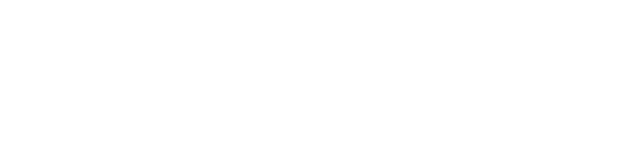
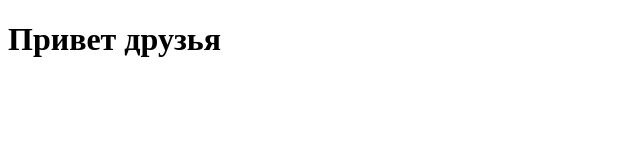
Before and after one commit to nightmarakesh/DevOps, a plain HTML site: page index.html in a window 1280 px wide. Shown: the whole page, without its empty margins (0-640 px from the left). Drawn offline with Linux system fonts and the light colour scheme.

Commit message:
Проверка образования коммита

```diff
--- a/index.html
+++ b/index.html
@@ -6,6 +6,6 @@
     <title>Document</title>
 </head>
 <body>
-
+<h1>Привет друзья</h1>
 </body>
 </html>
```
